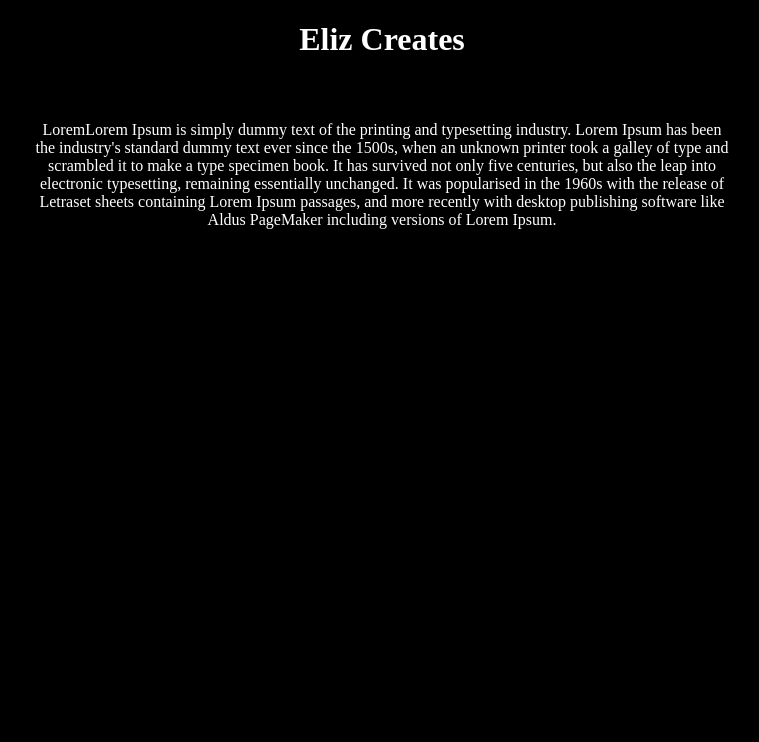
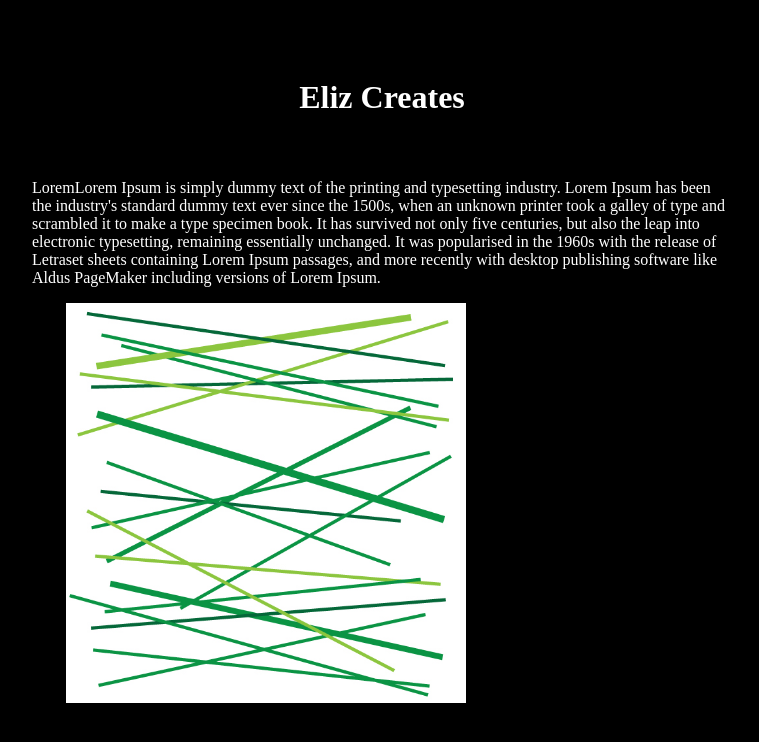
Before and after one commit to Ellie-C/ellie-c.github.io, a plain HTML site: page unit_1/index01.html in a window 1280 px wide. Shown: the whole page, without its empty margins (258-1017 px from the left). Drawn offline with Linux system fonts and the light colour scheme.

Commit message:
added image

```diff
--- a/unit_1/CSS/main01.css
+++ b/unit_1/CSS/main01.css
@@ -3,12 +3,25 @@ body {
 
 }
 
-h1, p {
+h1 {
+	color: white;
+	text-align: center;
+}
+
+p {
 	color: white;
 }
 
 .container {
-	text-align: center;
+	padding-top: 50px;
+	text-align: ;
 	margin: auto;
 	max-width: 700px;
 }
+
+.lines_image {
+	display: block;
+  	margin-left: auto;
+  	margin-right: auto;
+  	width: 50%;
+}
--- a/unit_1/index01.html
+++ b/unit_1/index01.html
@@ -12,6 +12,12 @@
 
 <p>LoremLorem Ipsum is simply dummy text of the printing and typesetting industry. Lorem Ipsum has been the industry's standard dummy text ever since the 1500s, when an unknown printer took a galley of type and scrambled it to make a type specimen book. It has survived not only five centuries, but also the leap into electronic typesetting, remaining essentially unchanged. It was popularised in the 1960s with the release of Letraset sheets containing Lorem Ipsum passages, and more recently with desktop publishing software like Aldus PageMaker including versions of Lorem Ipsum.</p>
 
+
+</div>
+
+<div class="lines_image">
+	<img src="images/cross_out.jpg" alt="lines" class="lines" width="400px">
+
 </div>
 
 </body>
```
Also changed, not shown: unit_1/images/cross_out.jpg (added), 3 other files.
